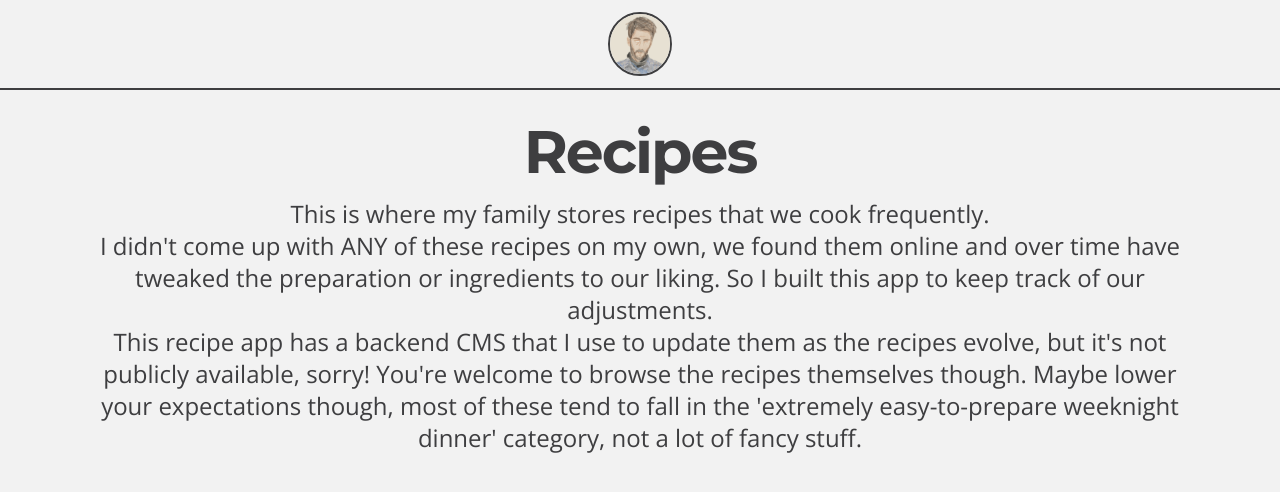
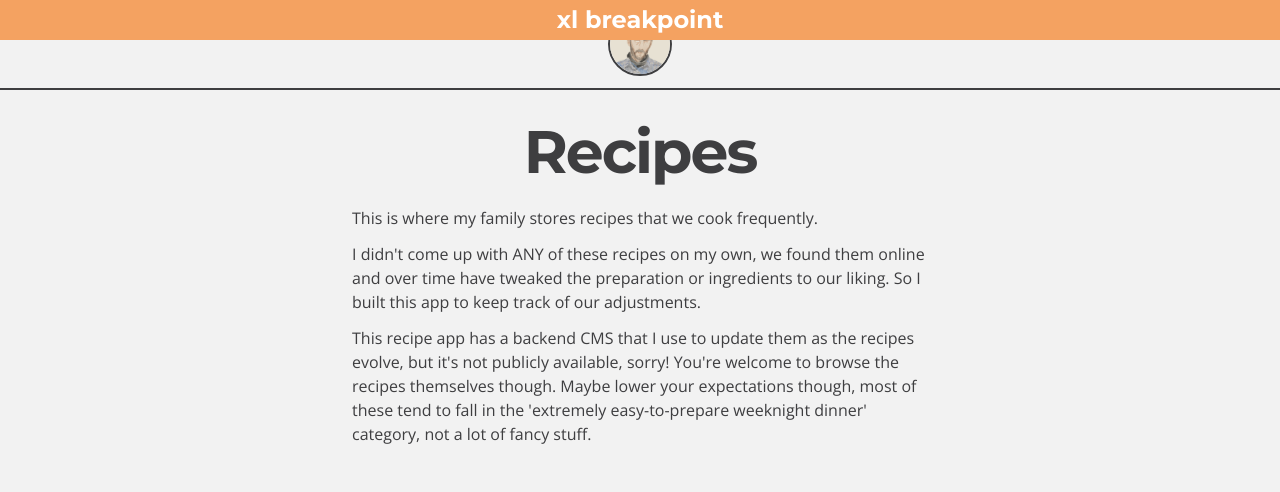
Before and after one commit to adierker/andydierkerdotcom-experimental, a Next.js app: page /recipes in a window 1280 px wide. Shown: the top 492 px of the page. Built offline with nearby package versions, Linux system fonts and the light colour scheme.

Commit message:
add recipes page, fix modal focus bug that has been annoying me forever

```diff
--- a/src/components/Modal/Modal.tsx
+++ b/src/components/Modal/Modal.tsx
@@ -1,4 +1,4 @@
-import {Fragment} from 'react'
+import {Fragment, useRef} from 'react'
 import {Dialog, Transition} from '@headlessui/react'
 
 import {Button} from 'components'
@@ -10,6 +10,7 @@ interface ModalProps {
 }
 
 export const Modal = ({modalContent, closeModal}: ModalProps) => {
+  const hiddenButtonToTrickTheInitialFocus = useRef(null)
   return (
     <Transition.Root show={!!modalContent} as={Fragment}>
       <Dialog
@@ -18,7 +19,7 @@ export const Modal = ({modalContent, closeModal}: ModalProps) => {
         className="fixed z-10 inset-0 overflow-y-auto"
         open={!!modalContent}
         onClose={closeModal}
-        // initialFocus={null} // this seems to be bugged, it always selects the first element no matter what i put here
+        initialFocus={hiddenButtonToTrickTheInitialFocus} // this seems to be bugged, it always selects the first element no matter what i put here, so i added a hidden button to steal focus first
       >
         <div
           className="flex items-center justify-center min-h-screen pt-4 px-4 pb-20 text-center sm:block sm:p-0"
@@ -38,6 +39,8 @@ export const Modal = ({modalContent, closeModal}: ModalProps) => {
           <span className="hidden sm:inline-block sm:align-middle sm:h-screen" aria-hidden="true">
             &#8203;
           </span>
+          {/* This element is to trick the initialFocus, otherwise when you hit Tab the SECOND button is selected first which is weird */}
+          <button className="hidden" ref={hiddenButtonToTrickTheInitialFocus}/>
           <Transition.Child
             as={Fragment}
             enter="ease-out duration-300"
--- a/src/components/Pages/Recipes.tsx
+++ b/src/components/Pages/Recipes.tsx
@@ -6,16 +6,16 @@ export const Recipes = ({heading, texts}: RecipePageContent) => {
   console.log('recipes:', recipes)
 
   return (
-    <main className="flex flex-col flex-1 items-center justify-start w-full px-10 xs:px-20 text-drkr-black">
-      <section id="intro" className="mt-4 sm:mt-8 text-center text-drkr-black">
-        <h1 className="text-4xl xs:text-5xl sm:text-6xl headline-font">
+    <main className="flex flex-col w-full px-10 xs:px-20 md:px-0 md:max-w-xl md:mx-auto text-drkr-black">
+      <section id="intro" className="mt-4 sm:mt-8 text-drkr-black">
+        <h1 className="text-4xl xs:text-5xl sm:text-6xl mb-6 text-center headline-font">
           {heading}
         </h1>
-        <h2 className="text-2xl xs:text-2xl body-font mt-2 xs:mt-4">
+        <div className="text-sm xs:text-base body-font mt-2 xs:mt-4">
           {texts.map((text, index) => (
-            <p className="" key={`text-${index}`}>{text}</p>
+            <p className="mb-3" key={`text-${index}`}>{text}</p>
           ))}
-        </h2>
+        </div>
       </section>
     </main>
   )
--- a/src/pages/recipes.tsx
+++ b/src/pages/recipes.tsx
@@ -14,7 +14,7 @@ export default function RecipePage() {
         <link rel="icon" href="/favicon.ico" />
       </Head>
 
-      {/* <BreakpointHelper/> */}
+      <BreakpointHelper/>
       <Header/>
 
       <Recipes {...recipePageContent}/>
```
